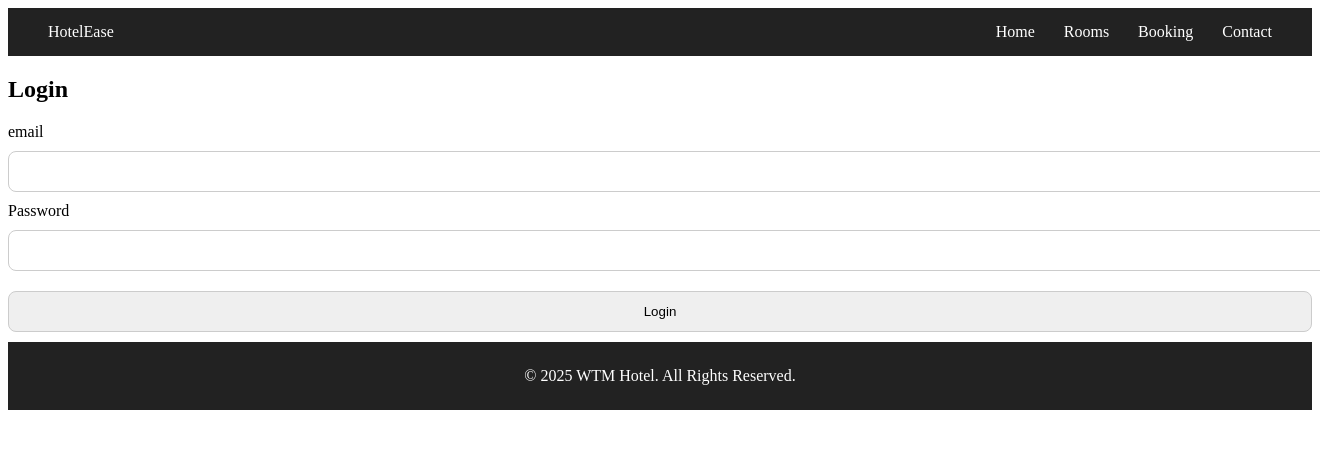
After one commit to WaniyaFarooq/hotel-reservation-system, a Flask app: page /login in a window 1320 px wide; the page is wider, and only the part inside the window is pictured. The commit adds this page. Shown: the top 449 px of that part. Run offline with Flask 3, Linux system fonts and the light colour scheme.

Commit message:
Implement customer  login and register functionality;  update database models and routes

```diff
--- a/app/__init__.py
+++ b/app/__init__.py
@@ -35,13 +35,13 @@ def create_app():
     from .routes.auth import auth_bp
     # from .routes.admin import admin_bp
     # from .routes.booking import booking_bp
-    # from .routes.customer import customer_bp
+    from .routes.customer import customer_bp
     # from .routes.rooms import rooms_bp
 
     app.register_blueprint(auth_bp)
     # app.register_blueprint(admin_bp)
     # app.register_blueprint(booking_bp)
-    # app.register_blueprint(customer_bp)
+    app.register_blueprint(customer_bp)
     # app.register_blueprint(rooms_bp)
 
 
--- a/app/forms/forms.py
+++ b/app/forms/forms.py
@@ -25,3 +25,19 @@ class EmployeeRegistrationForm(FlaskForm):
     username = StringField("Username", validators=[DataRequired(), Length(min=3, max=50)])
     password = PasswordField("Password", validators=[DataRequired(), Length(min=6)])
     submit = SubmitField("Register")
+
+class CustomerLoginForm(FlaskForm):
+
+    email = StringField("email", validators=[
+        DataRequired(), Email(), Length(max=120)
+    ])
+    password = PasswordField("Password", validators=[
+        DataRequired()
+    ])
+    submit = SubmitField("Login")
+
+class CustomerRegistrationForm(FlaskForm):
+    name = StringField("Full Name", validators=[DataRequired(), Length(min=2, max=120)])
+    email = StringField("Email", validators=[DataRequired(), Email(), Length(max=120)])
+    password = PasswordField("Password", validators=[DataRequired(), Length(min=6)])
+    submit = SubmitField("Register")
--- a/app/routes/customer.py
+++ b/app/routes/customer.py
@@ -0,0 +1,64 @@
+from flask import Blueprint, render_template, redirect, url_for, flash, session
+from app.forms.forms import CustomerLoginForm, CustomerRegistrationForm
+from app.models import CustomerLogin
+from app.extensions import db
+
+customer_bp = Blueprint('customer', __name__)
+
+@customer_bp.route('/login', methods=['GET', 'POST'])
+def login():
+    form = CustomerLoginForm()
+
+    if form.validate_on_submit():
+        email = form.email.data
+        password = form.password.data
+
+        user = CustomerLogin.query.filter_by(email=email).first()
+
+        if user and user.check_password(password):
+            session['user_id'] = user.customerID
+            flash('Login successfully!', 'success')
+            return redirect(url_for('auth.home'))  # FIXED
+        else:
+            flash('Invalid email or password', 'danger')
+
+    return render_template('customer_login.html', form=form)
+
+
+@customer_bp.route('/logout')
+def logout():
+    session.pop('user_id', None)
+    flash('Logged out', 'info')
+    return redirect(url_for('customer.login'))
+
+
+@customer_bp.route('/register', methods=['GET', 'POST'])
+def register():
+    form = CustomerRegistrationForm()
+
+    if form.validate_on_submit():
+
+        # Check if email exists
+        existing = CustomerLogin.query.filter_by(email=form.email.data).first()
+        if existing:
+            flash("Email already registered!", "warning")
+            return render_template("customer_register.html", form=form)
+
+        new_customer = CustomerLogin(
+            email=form.email.data,
+            customer_name=form.name.data
+        )
+
+        new_customer.set_password(form.password.data)
+
+        try:
+            db.session.add(new_customer)
+            db.session.commit()
+            flash("Customer registered successfully!", "success")
+            return redirect(url_for('customer.login'))
+
+        except Exception as e:
+            db.session.rollback()
+            flash(f"Error saving customer: {e}", "danger")
+
+    return render_template("customer_register.html", form=form)
--- a/app/templates/base.html
+++ b/app/templates/base.html
@@ -27,6 +27,6 @@
 </main>
 
 
-<footer class="footer">© 2025 HotelEase. All Rights Reserved.</footer>
+<footer class="footer">© 2025 WTM Hotel. All Rights Reserved.</footer>
 </body>
 </html>
--- /dev/null
+++ b/app/templates/customer_login.html
@@ -0,0 +1,37 @@
+{% extends "base.html" %}
+
+{% block title %}Login{% endblock %}
+
+{% block content %}
+
+<h2>Login</h2>
+
+<form method="POST" action="{{ url_for('customer.login') }}" class="login-form">
+
+    {{ form.hidden_tag() }}
+
+    <div>
+        {{ form.email.label }}
+        {{ form.email(class="input-field") }}
+
+        {% for error in form.email.errors %}
+           <p class="error">{{ error }}</p>
+        {% endfor %}
+    </div>
+
+    <div>
+        {{ form.password.label }}
+        {{ form.password(class="input-field") }}
+
+        {% for error in form.password.errors %}
+            <p class="error">{{ error }}</p>
+        {% endfor %}
+    </div>
+
+    <div>
+        {{ form.submit(class="submit-btn") }}
+    </div>
+
+</form>
+
+{% endblock %}
--- a/app/templates/home.html
+++ b/app/templates/home.html
@@ -1,10 +1,10 @@
 <!-- index.html -->
 {% extends 'base.html' %}
-{% block title %}Home - HotelEase{% endblock %}
+{% block title %}Home - WTM Hotel{% endblock %}
 {% block content %}
 <section class="hero">
     <div class="hero-overlay">
-        <h1>Welcome to HotelEase</h1>
+        <h1>Welcome to WTM Hotel</h1>
         <p>Your comfort is our priority.</p>
         <a class="btn" href="booking.html">Book Now</a>
     </div>
--- a/main.py
+++ b/main.py
@@ -1,7 +1,7 @@
 from app import create_app
 from app.extensions import db, csrf
 
-from app.models import User, Branch,Employees ,Customer,CustomerLogin,Services,Room,RoomDetail,ServicesDetail,Booking,Payment
+from app.models import User, Branch,Employees ,CustomerLogin,Services,Room,RoomDetail,ServicesDetail,Booking,Payment
 
 app = create_app()
 
```
Also changed, not shown: app/models.py (+20 -36 lines), app/routes/auth.py (+1 -17 lines), app/templates/customer_register.html (added, +32 -0 lines), app/templates/admin_login.html (renamed from app/templates/login.html).
